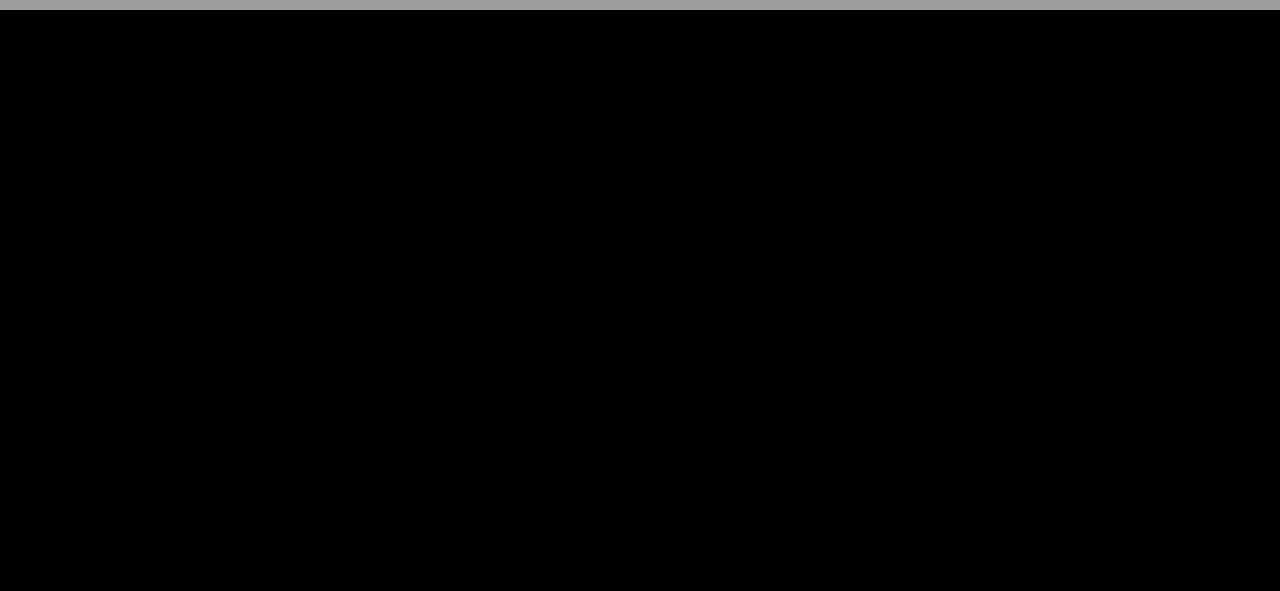
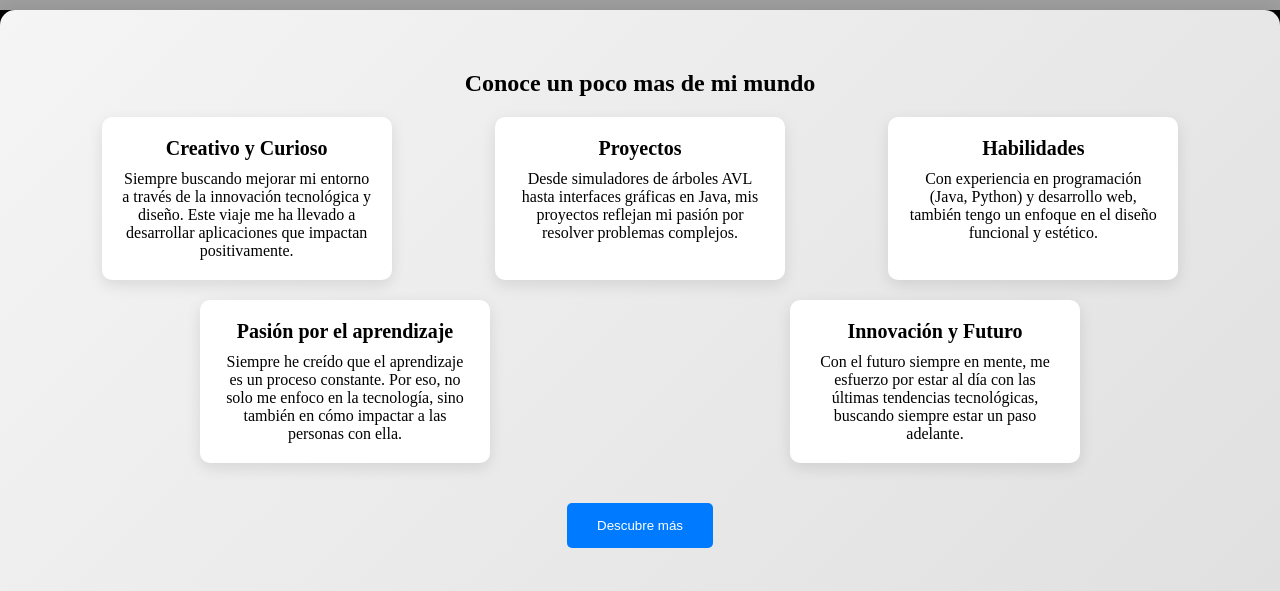
Before and after one commit to BerkmanChica/PaginaPrimerEntrega, a plain HTML site: page index.html in a window 1280 px wide. Shown: the part 6874-7465 px from the top of the page. Before the commit the page ends 6884 px from the top, so only its background shows below. Drawn offline with Linux system fonts and the light colour scheme; grey boxes are pictures that could not be loaded.

Commit message:
ultimo comit

```diff
--- a/Style.css
+++ b/Style.css
@@ -210,3 +210,99 @@
     font-size: 1rem;
     border-radius: 5px;
 }
+
+.about-me-container {
+    padding: 60px;
+    background: #f3f3f3;
+    text-align: center;
+    margin: 40px auto;
+    border-radius: 10px;
+    max-width: 900px;
+}
+
+.about-content {
+    display: flex;
+    justify-content: space-around;
+    align-items: center;
+    margin-top: 20px;
+}
+
+.about-text {
+    width: 50%;
+    text-align: left;
+}
+
+.about-text p {
+    font-size: 18px;
+    line-height: 1.6;
+}
+
+.about-text ul {
+    list-style: none;
+    padding: 0;
+}
+
+.about-text li {
+    font-size: 16px;
+    margin: 10px 0;
+}
+
+.about-image img {
+    max-width: 300px;
+    border-radius: 10px;
+    box-shadow: 0 4px 8px rgba(0, 0, 0, 0.1);
+}
+
+.creative-section {
+    background: linear-gradient(135deg, #f5f5f5, #e0e0e0);
+    padding: 60px;
+    text-align: center;
+    border-radius: 15px;
+    box-shadow: 0px 0px 15px rgba(0, 0, 0, 0.1);
+}
+
+.cards-container {
+    display: flex;
+    justify-content: space-around;
+    gap: 20px;
+    margin-top: 20px;
+    flex-wrap: wrap;
+}
+
+.card {
+    background: #ffffff;
+    border-radius: 10px;
+    padding: 20px;
+    width: 250px;
+    box-shadow: 0px 5px 15px rgba(0, 0, 0, 0.1);
+    transition: transform 0.3s ease, background 0.3s ease;
+}
+
+.card:hover {
+    transform: translateY(-10px);
+    background: #007bff;
+    color: white;
+}
+
+.card h3 {
+    margin-bottom: 10px;
+    font-size: 20px;
+}
+
+.cta {
+    margin-top: 40px;
+}
+
+.cta-button {
+    padding: 15px 30px;
+    background: #007bff;
+    color: white;
+    border: none;
+    border-radius: 5px;
+    cursor: pointer;
+    transition: background 0.3s;
+}
+
+.cta-button:hover {
+    background: #0056b3;
+}
--- a/index.html
+++ b/index.html
@@ -244,6 +244,41 @@
         </div>
     </div>
 
+    <div class="creative-section">
+        <h2>Conoce un poco mas de mi mundo</h2>
+        <div class="cards-container">
+            <div class="card">
+                <h3>Creativo y Curioso</h3>
+                <p>Siempre buscando mejorar mi entorno a través de la innovación tecnológica y diseño. Este viaje me ha llevado a desarrollar aplicaciones que impactan positivamente.</p>
+            </div>
+            <div class="card">
+                <h3>Proyectos</h3>
+                <p>Desde simuladores de árboles AVL hasta interfaces gráficas en Java, mis proyectos reflejan mi pasión por resolver problemas complejos.</p>
+            </div>
+            <div class="card">
+                <h3>Habilidades</h3>
+                <p>Con experiencia en programación (Java, Python) y desarrollo web, también tengo un enfoque en el diseño funcional y estético.</p>
+            </div>
+        </div>
+
+        <div class="cards-container">
+            <div class="card">
+                <h3>Pasión por el aprendizaje</h3>
+                <p>Siempre he creído que el aprendizaje es un proceso constante. Por eso, no solo me enfoco en la tecnología, sino también en cómo impactar a las personas con ella.</p>
+            </div>
+            <div class="card">
+                <h3>Innovación y Futuro</h3>
+                <p>Con el futuro siempre en mente, me esfuerzo por estar al día con las últimas tendencias tecnológicas, buscando siempre estar un paso adelante.</p>
+            </div>
+        </div>
+
+        <div class="cta">
+            <a href="https://web.facebook.com/profile.php?id=100024495500019" target="_blank">
+                <button class="cta-button">Descubre más</button>
+            </a>
+        </div>
+
+    </div>
 
 
 </body>
```
